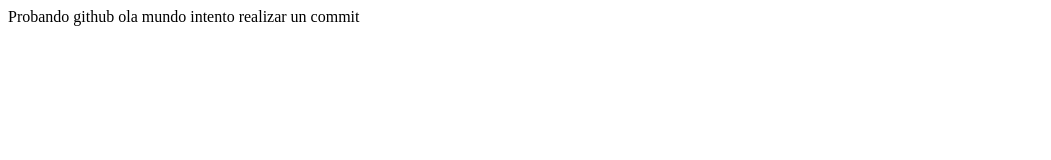
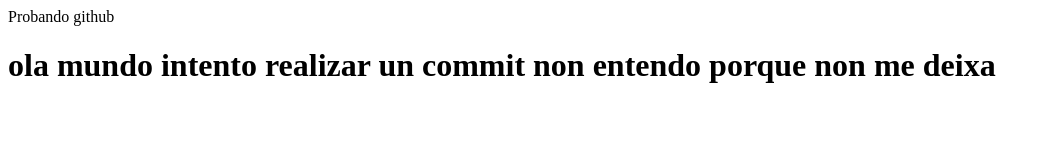
Before and after one commit to CarlosAldariz/Apuntes-JavaScript, a plain HTML site: page index.html in a window 1280 px wide. Shown: the whole page, without its empty margins (0-1051 px from the left). Drawn offline with Linux system fonts and the light colour scheme.

Commit message:
"cuartoenviopruebas"

```diff
--- a/index.html
+++ b/index.html
@@ -1,6 +1,6 @@
 <html>
     <head>Probando github</head>
     <body>
-        ola mundo intento realizar un commit
+        <h1> ola mundo intento realizar un commit non entendo porque non me deixa </h1>
     </body>
 </html>
```
